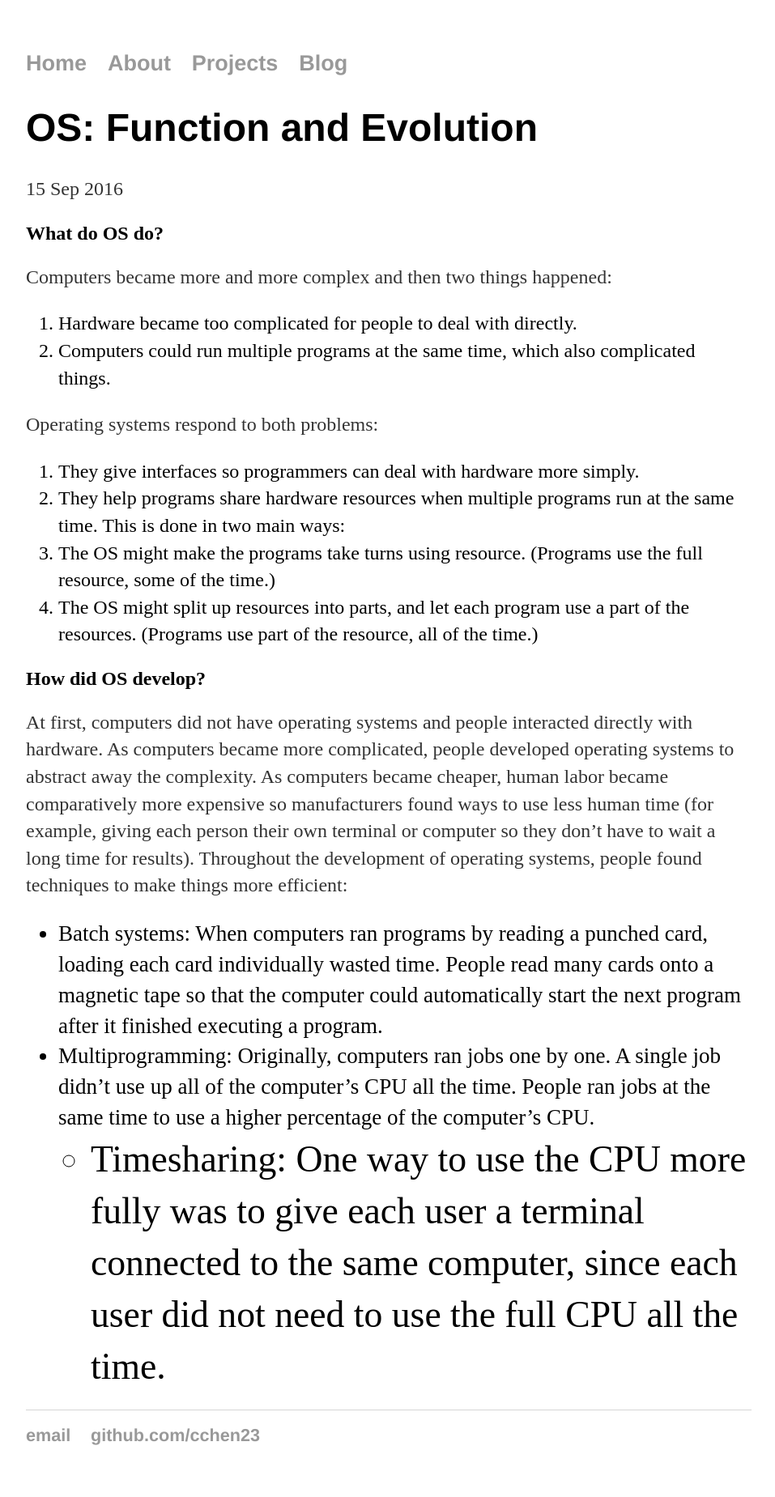
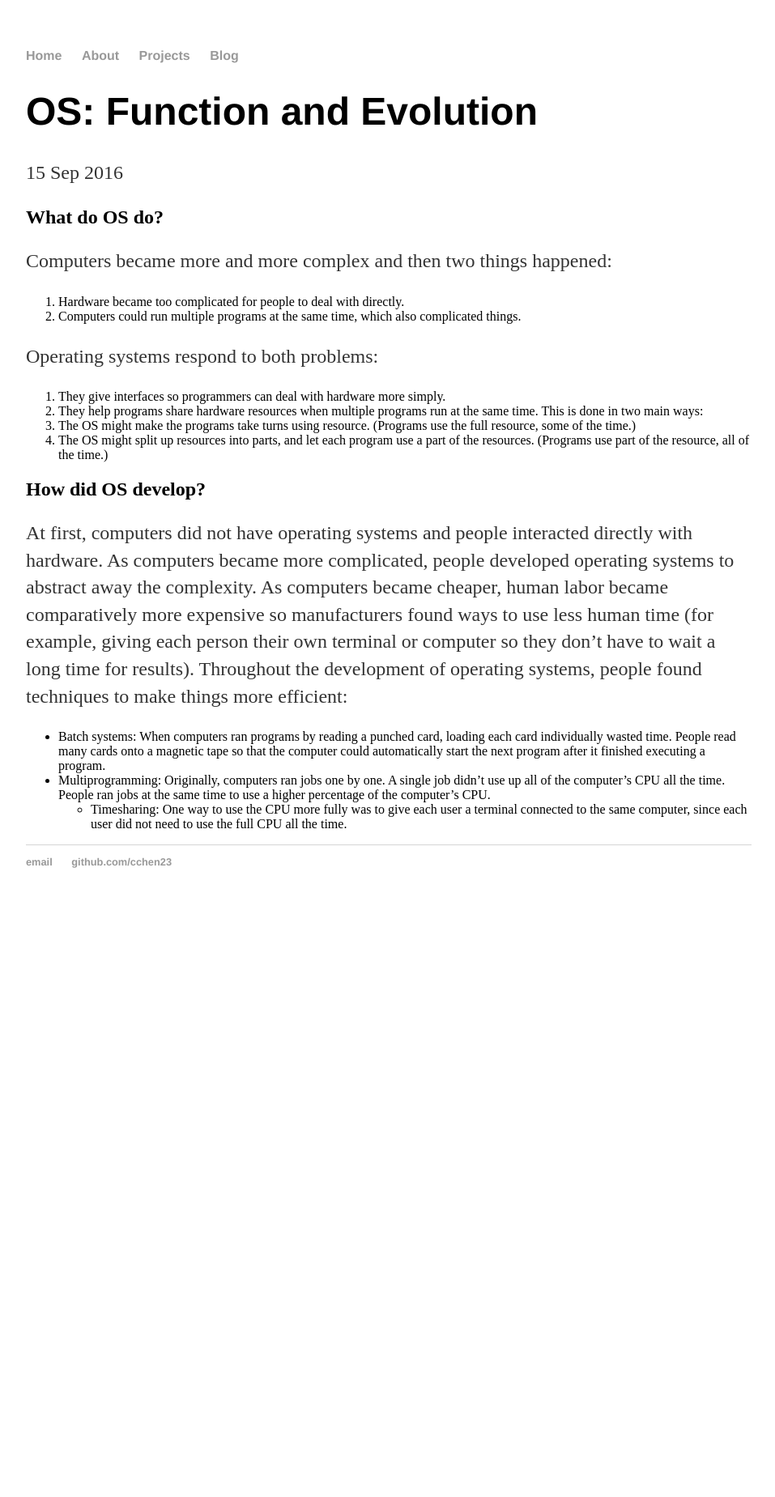
Before and after one commit to cchen23/cchen23.githhub.io, a Jekyll site: the page built from _posts/2016-09-15-os-intro.md, in a window 1280 px wide. Shown: the whole page at 81% size, without its empty margins (160-1117 px from the left). Built offline with Jekyll 4.4.1, drawn with Linux system fonts in a browser that asks for light colours; after the commit the page ends 1132 px from its top, so only the background shows below that.

Commit message:
Update main.css

```diff
--- a/css/main.css
+++ b/css/main.css
@@ -45,18 +45,3 @@ footer {
   border-top: 1px solid #d5d5d5;
   font-size: .8em;
 }
-
-ul {
- font-size: 1.3em;
- line-height: 1.4em;
-}
-
-ul li {
- font-size: 1.3em;
- line-height: 1.4em;
-}
-
-ol {
- font-size: 1.5em;
- line-height: 1.4em;
-}
```
